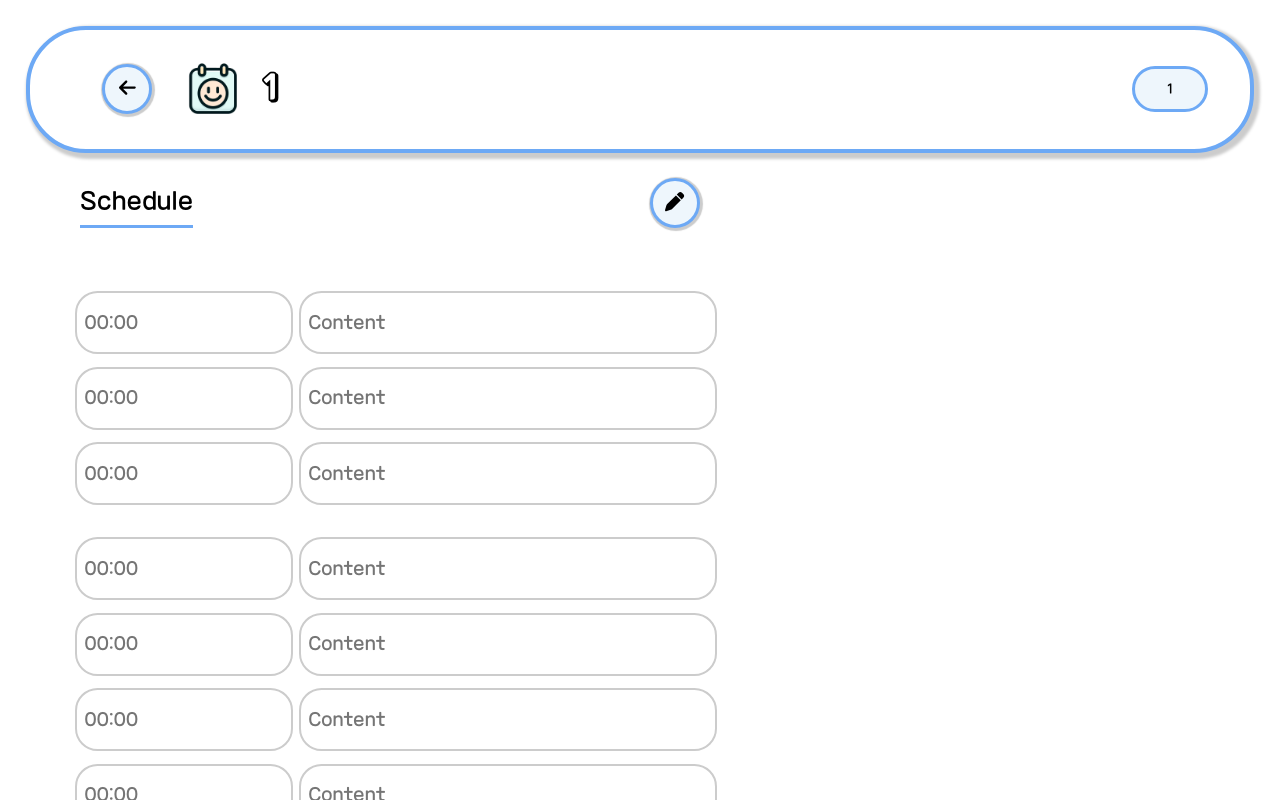
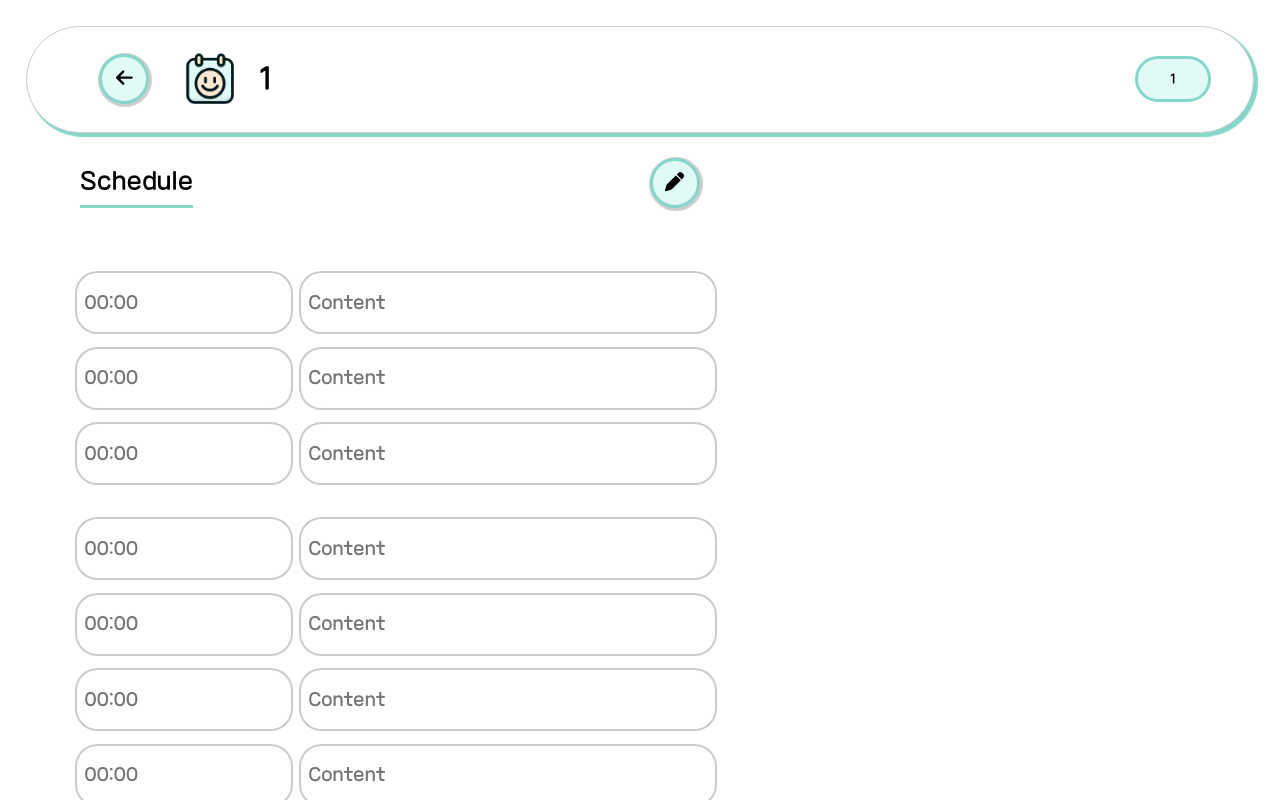
Before and after one commit to ChaeyeonAhn/newbie-project-DLT-chacha, a React (Create React App) app in the folder client/: page /post/1/1 in a window 1280 px wide. Shown: the top 800 px of the page. Built offline with nearby package versions, Linux system fonts and the light colour scheme; no server answers.

Commit message:
overall css

```diff
--- a/client/src/pages/Home.tsx
+++ b/client/src/pages/Home.tsx
@@ -140,6 +140,7 @@ const HomePage = () => {
             </div>
           ))
         }
+        {SLogInStatus ? <p></p> : <p className = "login-plz">Sign In to record your day.</p>}
       </ul>
     </div>
   )
--- a/client/src/pages/css/AddPost.css
+++ b/client/src/pages/css/AddPost.css
@@ -27,7 +27,7 @@
   left: 80%;
   transform: translate(-50%, -50%); /* 기준점을 중앙으로 배치 */
   background-color: white;
-  border: 4px solid #7D93E7;
+  border: 4px solid rgb(133, 215, 202);
   border-radius: 20px;
   box-shadow: 3px 3px 3px 3px #ccc;
   padding: 20px;
@@ -56,7 +56,7 @@
   padding: 10px;
 
   width: 70%;
-  border: 2.5px solid #7D93E7;
+  border: 2.5px solid rgb(133, 215, 202);
   border-radius: 30px;
 }
 
@@ -74,8 +74,8 @@
   width: 50px;
   font-size: larger;
   border-radius: 25px;
-  border: 3px solid #7D93E7;
-  background-color: #e9edff;
+  border: 3px solid rgb(133, 215, 202);
+  background-color: rgb(226, 250, 246);
   box-shadow: 1px 1px 1px 2px #ccc;
 }
 
@@ -87,14 +87,14 @@
   width: 50px;
   font-size: larger;
   border-radius: 25px;
-  border: 3px solid #7D93E7;
-  background-color: #e9edff;
+  border: 3px solid rgb(133, 215, 202);
+  background-color: rgb(226, 250, 246);
   box-shadow: 1px 1px 1px 2px #ccc;
 }
 
 #confirm:hover, #close:hover {
   cursor: pointer;
-  background-color: #d0d8fc;
+  background-color: rgb(190, 245, 236);
 }
 #confirm:active, #close:active {
   position: relative;
--- a/client/src/pages/css/Food.css
+++ b/client/src/pages/css/Food.css
@@ -39,14 +39,14 @@
   float: right;
   font-size: larger;
   border-radius: 25px;
-  border: 3px solid #6DA9F5;
-  background-color: #eef6fc;
+  border: 3px solid rgb(133, 215, 202);
+  background-color: rgb(226, 250, 246);
   box-shadow: 1px 1px 1px 2px #ccc;
 }
 
 .modify-button:hover {
   cursor: pointer;
-  background-color: #cfeafc;
+  background-color: rgb(190, 245, 236);
 }
 
 .modify-button:active {
@@ -63,7 +63,7 @@
   display: flex;
   align-items: center;
   justify-content: center;
-  border-bottom: 3px solid #6DA9F5;
+  border-bottom: 3px solid rgb(133, 215, 202);
 }
 
 .HWC-table {
@@ -171,14 +171,14 @@ input {
   width: 50px;
   border-radius: 25px;
   font-size: x-large;
-  border: 3px solid #6DA9F5;
-  background-color: #eef6fc;
+  border: 3px solid rgb(133, 215, 202);
+  background-color: rgb(226, 250, 246);
   box-shadow: 1px 1px 1px 2px #ccc;
 }
 
 .HWbutton:hover {
   cursor: pointer;
-  background-color: #cfeafc;
+  background-color: rgb(190, 245, 236);
 }
 
 .HWbutton:active {
--- a/client/src/pages/css/Home.css
+++ b/client/src/pages/css/Home.css
@@ -21,11 +21,11 @@
 .header {
   display: flex;
   background-color: white;
-  border: 4px solid rgb(133, 215, 202);
+  border: 1px solid #ccc;
   border-radius: 60px;
   padding: 0.2%;
   margin: 2%;
-  box-shadow: 3px 3px 3px 3px #ccc;
+  box-shadow: 3px 3px 1px 1px rgb(133, 215, 202);
 }
 
 .title {
@@ -41,8 +41,8 @@
 }
 
 .DLT {
-  font-family: 'Samlip-outline';
-  font-size: 38px;
+  font-family: 'Laundry-Gothic';
+  font-size: 30px;
 
 }
 
@@ -61,7 +61,7 @@
   margin-right: 10px;
   border-radius: 25px;
   border: 3px solid rgb(133, 215, 202);
-  background-color: #eef6fc;
+  background-color: rgb(226, 250, 246);
   text-align: center;
   display: flex;
   justify-content: center;
@@ -88,7 +88,7 @@
   font-size: larger;
   border-radius: 25px;
   border: 3px solid rgb(133, 215, 202);
-  background-color: #eef6fc;
+  background-color: rgb(226, 250, 246);
   box-shadow: 1px 1px 1px 2px #ccc;
 }
 
@@ -99,13 +99,13 @@
   font-size: larger;
   border-radius: 25px;
   border: 3px solid rgb(133, 215, 202);
-  background-color: #eef6fc;
+  background-color: rgb(226, 250, 246);
   box-shadow: 1px 1px 1px 2px #ccc;
 }
 
 .add-post-button:hover, .login:hover, .register:hover {
   cursor: pointer;
-  background-color: #cfeafc;
+  background-color: rgb(190, 245, 236);
 }
 
 .add-post-button:active, .login:active, .register:active {
@@ -213,7 +213,7 @@
 
 .del-button:hover {
   cursor: pointer;
-  background-color: #cfeafc;
+  background-color: rgb(201, 245, 238);
 }
 
 .del-button:active {
@@ -222,3 +222,10 @@
   top: 2px;
 
 }
+
+.login-plz {
+  text-align: center;
+  margin: auto;
+  margin-top: 200px;
+  font-size: larger;
+}
--- a/client/src/pages/css/Post.css
+++ b/client/src/pages/css/Post.css
@@ -21,11 +21,11 @@
 .header {
   display: flex;
   background-color: white;
-  border: 4px solid rgb(133, 215, 202);
+  border: 1px solid #ccc;
   border-radius: 60px;
   padding: 0.2%;
   margin: 2%;
-  box-shadow: 3px 3px 3px 3px #ccc;
+  box-shadow: 3px 3px 1px 1px rgb(133, 215, 202);
 }
 
 .title {
@@ -37,8 +37,8 @@
 }
 
 .DLT {
-  font-family: 'Samlip-outline';
-  font-size: 38px;
+  font-family: 'Laundry-Gothic';
+  font-size: 30px;
   margin-right: 10px;
 }
 
@@ -56,8 +56,8 @@
   align-items: center;
   margin-right: 10px;
   border-radius: 25px;
-  border: 3px solid #6DA9F5;
-  background-color: #eef6fc;
+  border: 3px solid rgb(133, 215, 202);
+  background-color: rgb(226, 250, 246);
   text-align: center;
   display: flex;
   justify-content: center;
@@ -71,8 +71,8 @@
   margin-right: 10px;
   font-size: larger;
   border-radius: 25px;
-  border: 3px solid #6DA9F5;
-  background-color: #eef6fc;
+  border: 3px solid rgb(133, 215, 202);
+  background-color: rgb(226, 250, 246);
   box-shadow: 1px 1px 1px 2px #ccc;
 }
 
@@ -83,8 +83,8 @@
   margin-right: 10px;
   font-size: larger;
   border-radius: 25px;
-  border: 3px solid #6DA9F5;
-  background-color: #eef6fc;
+  border: 3px solid rgb(133, 215, 202);
+  background-color: rgb(226, 250, 246);
   box-shadow: 1px 1px 1px 2px #ccc;
 }
 
@@ -94,14 +94,14 @@
   float: right;
   font-size: larger;
   border-radius: 25px;
-  border: 3px solid #6DA9F5;
-  background-color: #eef6fc;
+  border: 3px solid rgb(133, 215, 202);
+  background-color: rgb(226, 250, 246);
   box-shadow: 1px 1px 1px 2px #ccc;
 }
 
 .add-post-button:hover, .login:hover, .register:hover {
   cursor: pointer;
-  background-color: #cfeafc;
+  background-color: rgb(190, 245, 236);
 }
 
 .add-post-button:active, .login:active, .register:active {
@@ -133,14 +133,14 @@
   float: right;
   font-size: larger;
   border-radius: 25px;
-  border: 3px solid #6DA9F5;
-  background-color: #eef6fc;
+  border: 3px solid rgb(133, 215, 202);
+  background-color: rgb(226, 250, 246);
   box-shadow: 1px 1px 1px 2px #ccc;
 }
 
 .modify-button:hover {
   cursor: pointer;
-  background-color: #cfeafc;
+  background-color: rgb(226, 250, 246);
 }
 
 .modify-button:active {
@@ -158,7 +158,7 @@
   display: flex;
   align-items: center;
   justify-content: center;
-  border-bottom: 3px solid #6DA9F5;
+  border-bottom: 3px solid rgb(133, 215, 202);
 }
 
 .schedule-table {
--- a/client/src/pages/css/Schedule.css
+++ b/client/src/pages/css/Schedule.css
@@ -16,53 +16,6 @@
 @font-face {
   font-family: 'Samlip-outline';
   src: url("./fonts/SDSamliphopangcheOutline.otf")
-}
-
-
-.header {
-  display: flex;
-  background-color: white;
-  border: 4px solid #6DA9F5;
-  border-radius: 60px;
-  padding: 0.2%;
-  margin: 2%;
-  box-shadow: 3px 3px 3px 3px #ccc;
-}
-
-.title {
-  margin-left: 70px;
-  margin-right: auto;
-  float: left;
-  display: flex;
-  align-items: center;
-}
-
-.DLT {
-  font-family: 'Samlip-outline';
-  font-size: 38px;
-  margin-right: 10px;
-}
-
-.buttons {
-  font-family: 'Laundry-Gothic';
-  margin-left: auto;
-  margin-right: 30px;
-  display: flex;
-  align-items: center;
-}
-
-.username {
-  height: 40px;
-  width: 70px;
-  align-items: center;
-  margin-right: 10px;
-  border-radius: 25px;
-  border: 3px solid #6DA9F5;
-  background-color: #eef6fc;
-  text-align: center;
-  display: flex;
-  justify-content: center;
-  font-size: small;
 }
 
 
@@ -89,14 +42,14 @@
   float: right;
   font-size: larger;
   border-radius: 25px;
-  border: 3px solid #6DA9F5;
-  background-color: #eef6fc;
+  border: 3px solid rgb(133, 215, 202);
+  background-color: rgb(226, 250, 246);
   box-shadow: 1px 1px 1px 2px #ccc;
 }
 
 .modify-button:hover {
   cursor: pointer;
-  background-color: #cfeafc;
+  background-color: rgb(226, 250, 246);
 }
 
 .modify-button:active {
@@ -114,7 +67,7 @@
   display: flex;
   align-items: center;
   justify-content: center;
-  border-bottom: 3px solid #6DA9F5;
+  border-bottom: 3px solid rgb(133, 215, 202);
 }
 
 .schedule-table {
```
